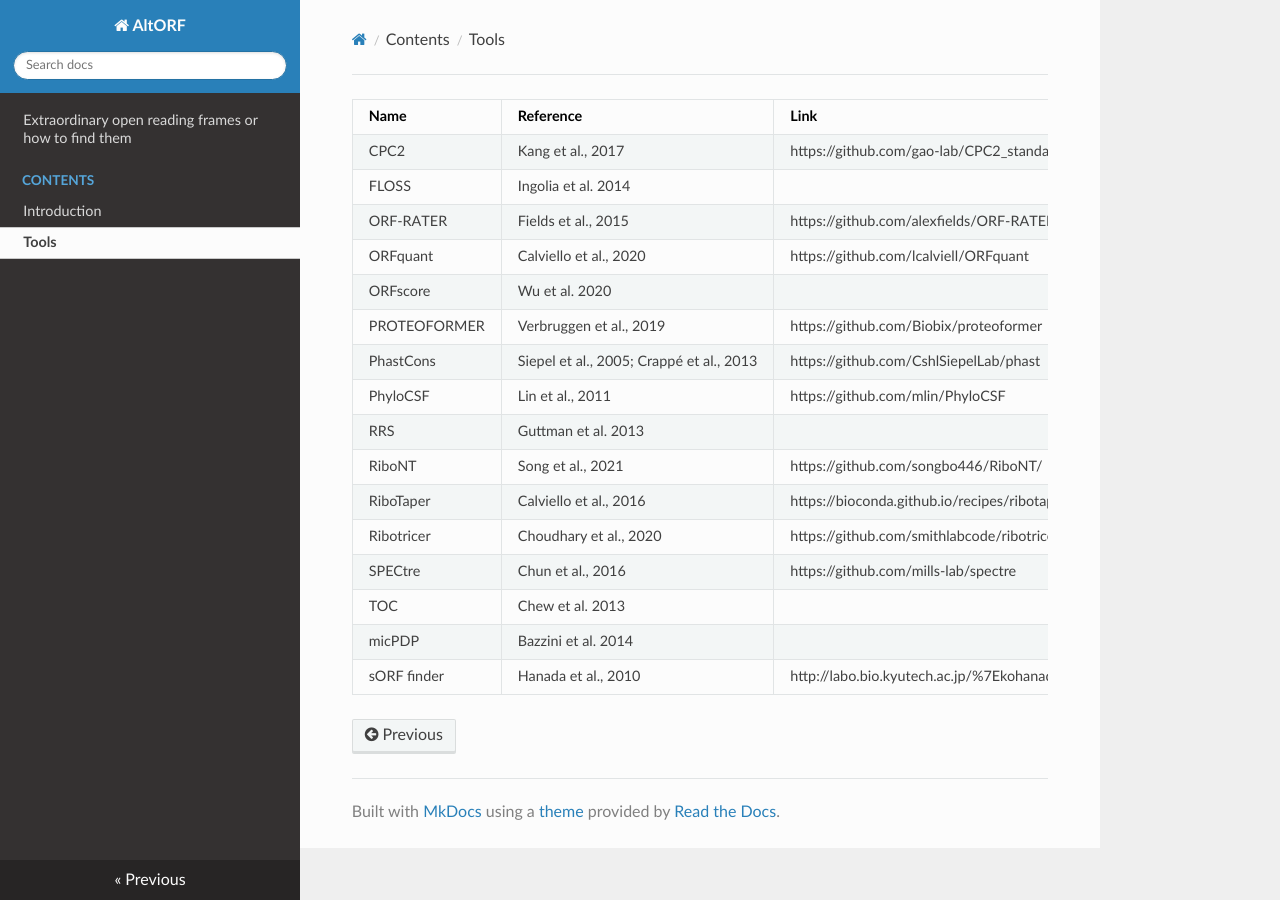
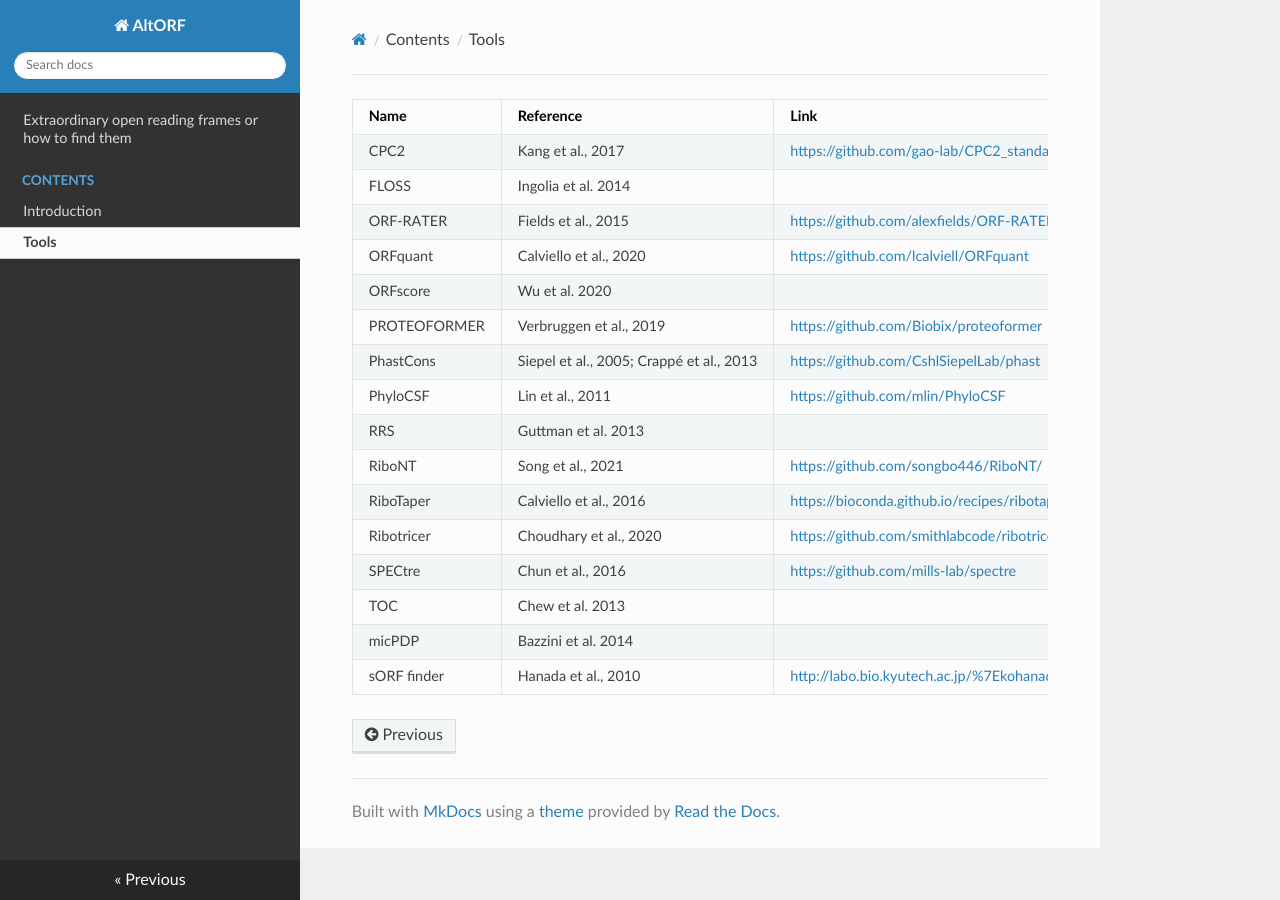
Before and after one commit to altorf/altorf.github.io, an MkDocs documentation site: the page built from docs/contents/tools.md, in a window 1280 px wide. Built offline with MkDocs 1.6.1, drawn with Linux system fonts in a browser that asks for light colours; nearby versions of some CDN libraries.

```diff
--- a/docs/contents/tools.md
+++ b/docs/contents/tools.md
@@ -1,18 +1,18 @@
-| Name         | Reference                                | Link                                                     |
-| ------       | -----------                              | -------                                                  |
-| CPC2         | Kang et al., 2017                        | https://github.com/gao-lab/CPC2_standalone               |
-| FLOSS        | Ingolia et al. 2014                      |                                                          |
-| ORF-RATER    | Fields et al., 2015                      | https://github.com/alexfields/ORF-RATER                  |
-| ORFquant     | Calviello et al., 2020                   | https://github.com/lcalviell/ORFquant                    |
-| ORFscore     | Wu et al. 2020                           |                                                          |
-| PROTEOFORMER | Verbruggen et al., 2019                  | https://github.com/Biobix/proteoformer                   |
-| PhastCons    | Siepel et al., 2005; Crappé et al., 2013 | https://github.com/CshlSiepelLab/phast                   |
-| PhyloCSF     | Lin et al., 2011                         | https://github.com/mlin/PhyloCSF                         |
-| RRS          | Guttman et al. 2013                      |                                                          |
-| RiboNT       | Song et al., 2021                        | https://github.com/songbo446/RiboNT/                     |
-| RiboTaper    | Calviello et al., 2016                   | https://bioconda.github.io/recipes/ribotaper/README.html |
-| Ribotricer   | Choudhary et al., 2020                   | https://github.com/smithlabcode/ribotricer               |
-| SPECtre      | Chun et al., 2016                        | https://github.com/mills-lab/spectre                     |
-| TOC          | Chew et al. 2013                         |                                                          |
-| micPDP       | Bazzini et al. 2014                      |                                                          |
-| sORF finder  | Hanada et al., 2010                      | http://labo.bio.kyutech.ac.jp/%7Ekohanada/Softwares.htm  |
+| Name         | Reference                                | Link                                                       |
+| ------       | -----------                              | -------                                                    |
+| CPC2         | Kang et al., 2017                        | <https://github.com/gao-lab/CPC2_standalone>               |
+| FLOSS        | Ingolia et al. 2014                      |                                                            |
+| ORF-RATER    | Fields et al., 2015                      | <https://github.com/alexfields/ORF-RATER>                  |
+| ORFquant     | Calviello et al., 2020                   | <https://github.com/lcalviell/ORFquant>                    |
+| ORFscore     | Wu et al. 2020                           |                                                            |
+| PROTEOFORMER | Verbruggen et al., 2019                  | <https://github.com/Biobix/proteoformer>                   |
+| PhastCons    | Siepel et al., 2005; Crappé et al., 2013 | <https://github.com/CshlSiepelLab/phast>                   |
+| PhyloCSF     | Lin et al., 2011                         | <https://github.com/mlin/PhyloCSF>                         |
+| RRS          | Guttman et al. 2013                      |                                                            |
+| RiboNT       | Song et al., 2021                        | <https://github.com/songbo446/RiboNT/>                     |
+| RiboTaper    | Calviello et al., 2016                   | <https://bioconda.github.io/recipes/ribotaper/README.html> |
+| Ribotricer   | Choudhary et al., 2020                   | <https://github.com/smithlabcode/ribotricer>               |
+| SPECtre      | Chun et al., 2016                        | <https://github.com/mills-lab/spectre>                     |
+| TOC          | Chew et al. 2013                         |                                                            |
+| micPDP       | Bazzini et al. 2014                      |                                                            |
+| sORF finder  | Hanada et al., 2010                      | <http://labo.bio.kyutech.ac.jp/%7Ekohanada/Softwares.htm>  |
```
